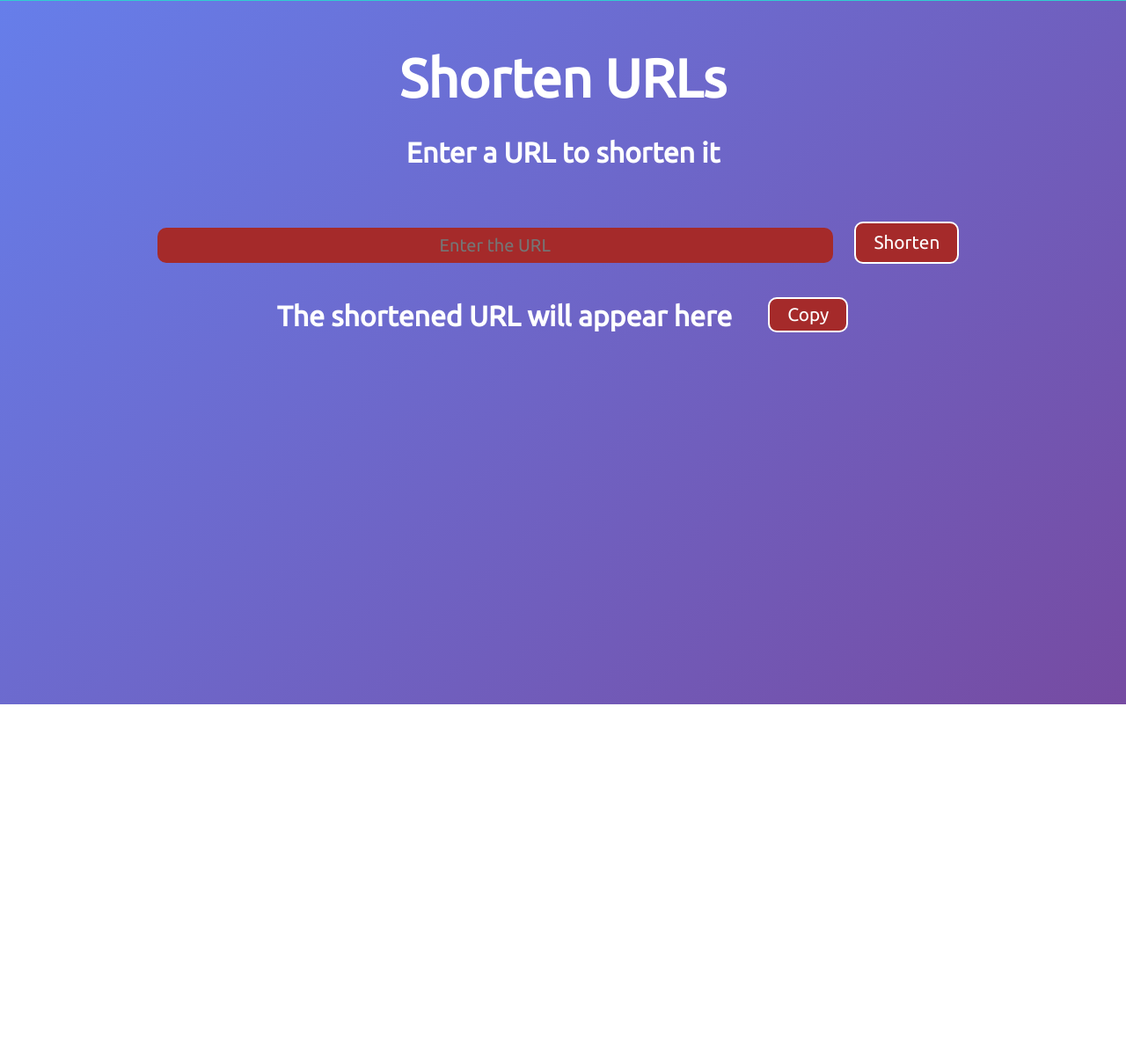
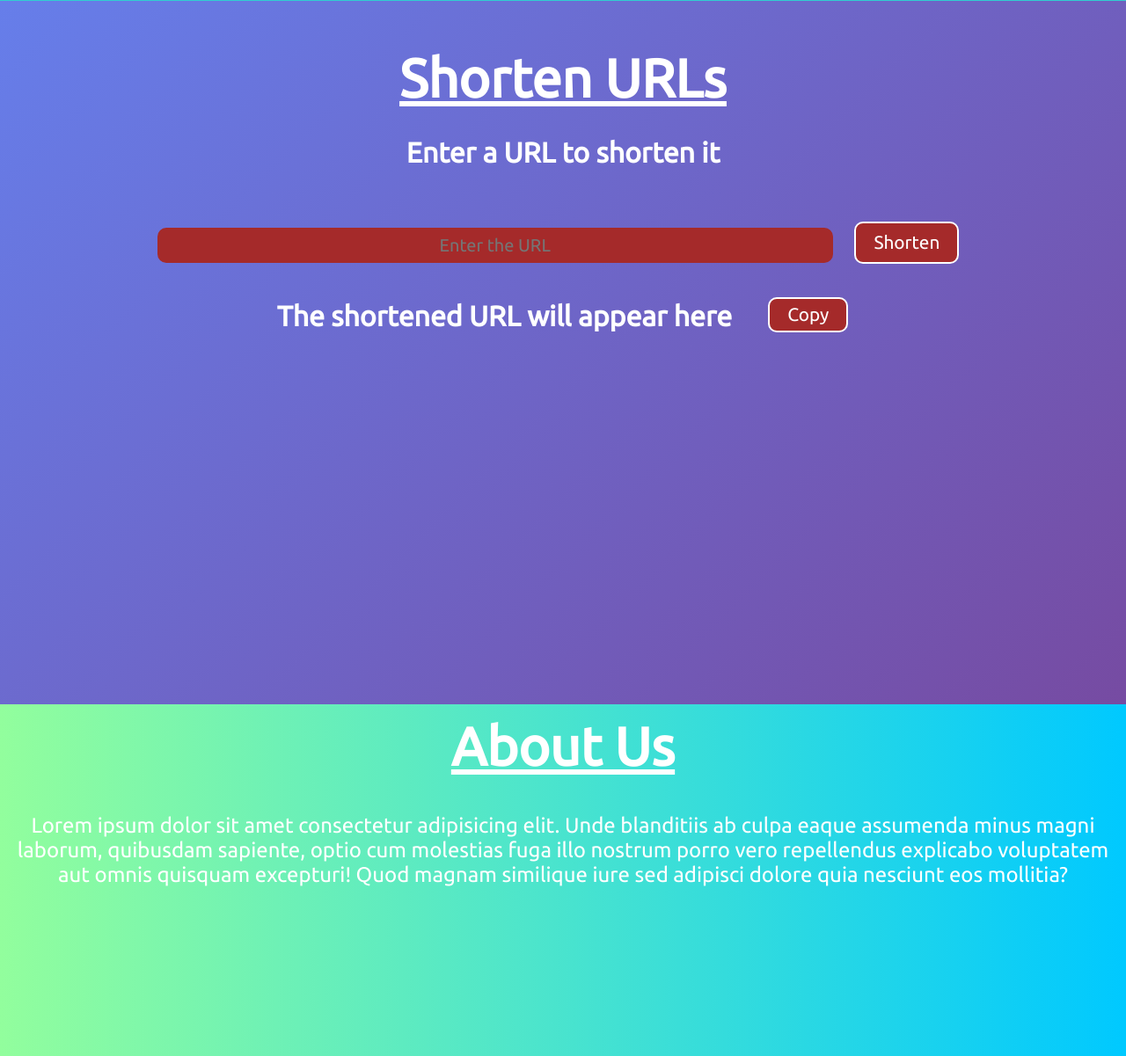
Before and after one commit to shravanasati/titan-url, a Flask app: page / in a window 1280 px wide. Shown: the part 1655-2856 px from the top of the page at 88% size. Before the commit the page ends 2456 px from the top, so only its background shows below. Run offline with Flask 2, Linux system fonts and the light colour scheme.

Commit message:
✨ created about page

```diff
--- a/static/styles/style.css
+++ b/static/styles/style.css
@@ -174,3 +174,19 @@ input[type="submit"] {
 	margin-top: 22px;
 	height: 2.5rem;
 }
+
+
+/*  */
+/* Shortening page */
+/*  */
+
+
+#about{
+	background-image: linear-gradient(to right, #92fe9d 0%, #00c9ff 100%);;
+	height: 50vh;
+	width: 100vw;
+}
+
+#about-title{
+	margin-bottom: 20px;
+}
--- a/static/styles/utils.css
+++ b/static/styles/utils.css
@@ -65,3 +65,7 @@
     border-radius: 15px;
     border-style: groove;
 }
+
+.link{
+    text-decoration: underline;
+}
--- a/templates/index.html
+++ b/templates/index.html
@@ -66,7 +66,7 @@
         </section>
 
         <section id="shorten">
-            <h1 class="h-primary" id="shorten-title">Shorten URLs</h1>
+            <h1 class="h-primary underline center" id="shorten-title">Shorten URLs</h1>
             <h2 class="h-secondary">
                 Enter a URL to shorten it
             </h2>
@@ -88,8 +88,8 @@
         </section>
 
         <section id="about">
-            <h1 class="h-primary">About</h1>
-            <p>Lorem ipsum dolor sit amet consectetur adipisicing elit. Unde blanditiis ab culpa eaque assumenda minus magni laborum, quibusdam sapiente, optio cum molestias fuga illo nostrum porro vero repellendus explicabo voluptatem aut omnis quisquam excepturi! Quod magnam similique iure sed adipisci dolore quia nesciunt eos mollitia?</p>
+            <h1 class="h-primary underline center" id="about-title">About Us</h1>
+            <p class="p-primary">Lorem ipsum dolor sit amet consectetur adipisicing elit. Unde blanditiis ab culpa eaque assumenda minus magni laborum, quibusdam sapiente, optio cum molestias fuga illo nostrum porro vero repellendus explicabo voluptatem aut omnis quisquam excepturi! Quod magnam similique iure sed adipisci dolore quia nesciunt eos mollitia?</p>
         </section>
     </main>
 
```
